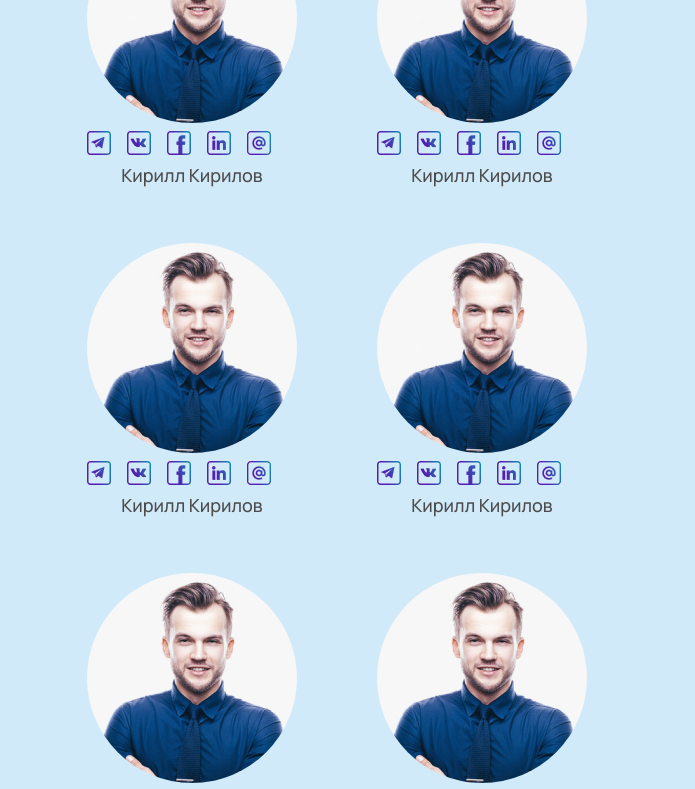
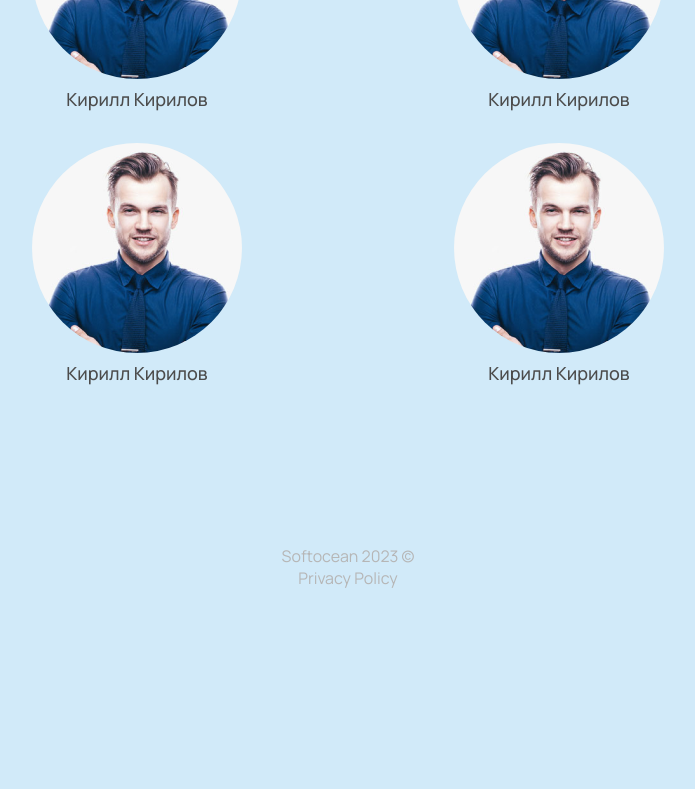
Before and after one commit to Softocean/softocean_landing, a Next.js app: page /team in a window 1280 px wide. Shown: the part 960-1749 px from the top of the page, without its empty margins (292-987 px from the left). After the commit the page ends 1565 px from the top, so only its background shows below. Built offline with nearby package versions, Linux system fonts and the light colour scheme.

Commit message:
fix/team_page

```diff
--- a/src/app/team/components/TeamMember.tsx
+++ b/src/app/team/components/TeamMember.tsx
@@ -1,23 +1,16 @@
 import Image from 'next/image';
-import Link from 'next/link';
-import { socialLinks } from '@/app/team/utils/constants';
-import partner from '../../../../assets/partner.png';
+import { TeamInfoType } from '@/data/team';
 
-const TeamMember = () => {
+type TeamMemberProps = {
+  member: TeamInfoType;
+};
+
+const TeamMember = ({ member }: TeamMemberProps) => {
   return (
     <li className="flex flex-col gap-2">
-      <Image src={partner} alt="partner" className="rounded-full " />
-      <ul className="flex gap-4">
-        {socialLinks.map((link) => (
-          <li key={link.id}>
-            <Link href={link.href}>
-              <Image src={link.icon} alt={link.label} />
-            </Link>
-          </li>
-        ))}
-      </ul>
-      <h3 className="text-sm-16 lg:text-base text-lightdark font-medium text-center">
-        Кирилл Кирилов
+      <Image src={member.img} alt={member.name} className="rounded-full " />
+      <h3 className="text-center text-sm-16 font-medium text-lightdark lg:text-base">
+        {member.name}
       </h3>
     </li>
   );
--- a/src/app/team/components/TeamMemberList.tsx
+++ b/src/app/team/components/TeamMemberList.tsx
@@ -1,10 +1,11 @@
 import TeamMember from '@/app/team/components/TeamMember';
+import { teamInfo } from '@/data/team';
 
 const TeamMemberList = () => {
   return (
-    <ul className="msx-w-xl md:max-w-3xl xl:max-w-7xl mx-auto flex flex-wrap justify-center md:justify-between xl:justify-normal gap-8 lg:gap-12 xl:gap-x-20 2xl:gap-x-36 xl:gap-y-14 2xl:gap-y-16">
-      {Array.from({ length: 10 }).map((member, index) => (
-        <TeamMember key={index} />
+    <ul className="msx-w-xl mx-auto flex flex-wrap justify-center gap-8 md:max-w-3xl md:justify-between  xl:max-w-4xl ">
+      {teamInfo.map((member) => (
+        <TeamMember key={member.id} member={member} />
       ))}
     </ul>
   );
--- a/src/app/team/page.tsx
+++ b/src/app/team/page.tsx
@@ -2,7 +2,7 @@ import TeamMemberList from '@/app/team/components/TeamMemberList';
 
 const Team = () => {
   return (
-    <section className="flex flex-col gap-8 px-5 pb-12 lg:gap-10 lg:px-36 xl:px-[315px] xl:pb-24 xl:pt-10">
+    <section className="flex flex-col gap-8 px-5 pb-12 lg:gap-10 lg:px-24 xl:px-[260px] xl:pb-24 xl:pt-10">
       <div className="mx-auto flex max-w-lg flex-col gap-7 lg:max-w-xl lg:gap-9">
         <h2 className="max-w-xs text-base-24 font-bold text-lightdark md:max-w-md md:text-lg lg:max-w-xl lg:text-xl">
           Наши люди - это то, что нас отличает
--- /dev/null
+++ b/src/data/team.ts
@@ -0,0 +1,76 @@
+import { StaticImageData } from 'next/image';
+import partner from '../../assets/partner.png';
+import email from '../../assets/social-icons/email.png';
+import fc from '../../assets/social-icons/facebook.png';
+import ld from '../../assets/social-icons/linkedIn.png';
+import tg from '../../assets/social-icons/telegram.png';
+import vk from '../../assets/social-icons/vkontakte.png';
+
+export type TeamInfoType = {
+  id: number;
+  img: StaticImageData;
+  name: string;
+  socialLinks?: MemberSocialLinksType[];
+};
+
+type MemberSocialLinksType = {
+  id: number;
+  icon: StaticImageData;
+  href: string;
+  label: string;
+};
+
+export const teamInfo: TeamInfoType[] = [
+  {
+    id: 1,
+    img: partner,
+    name: 'Кирилл Кирилов',
+    socialLinks: [
+      {
+        id: 1,
+        icon: tg,
+        href: '',
+        label: 'telegram',
+      },
+      {
+        id: 2,
+        icon: vk,
+        href: '',
+        label: 'vkontakte',
+      },
+      {
+        id: 3,
+        icon: fc,
+        href: '',
+        label: 'facebook',
+      },
+      {
+        id: 4,
+        icon: ld,
+        href: '',
+        label: 'linkedin',
+      },
+      {
+        id: 5,
+        icon: email,
+        href: '',
+        label: 'email',
+      },
+    ],
+  },
+  {
+    id: 2,
+    img: partner,
+    name: 'Кирилл Кирилов',
+  },
+  {
+    id: 3,
+    img: partner,
+    name: 'Кирилл Кирилов',
+  },
+  {
+    id: 4,
+    img: partner,
+    name: 'Кирилл Кирилов',
+  },
+];
```
Also changed, not shown: 1 other file (tests, documents, lock files or other folders).
